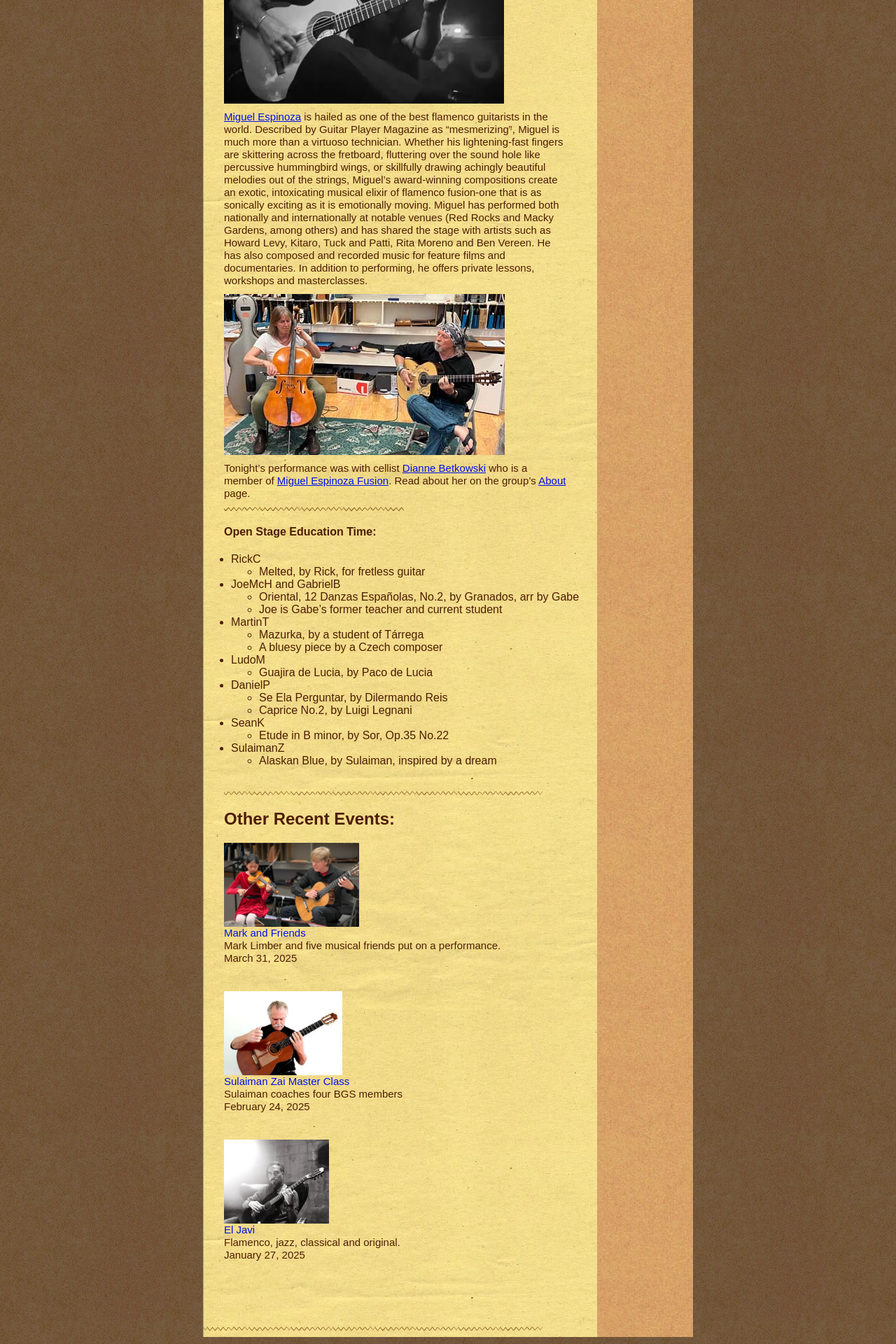
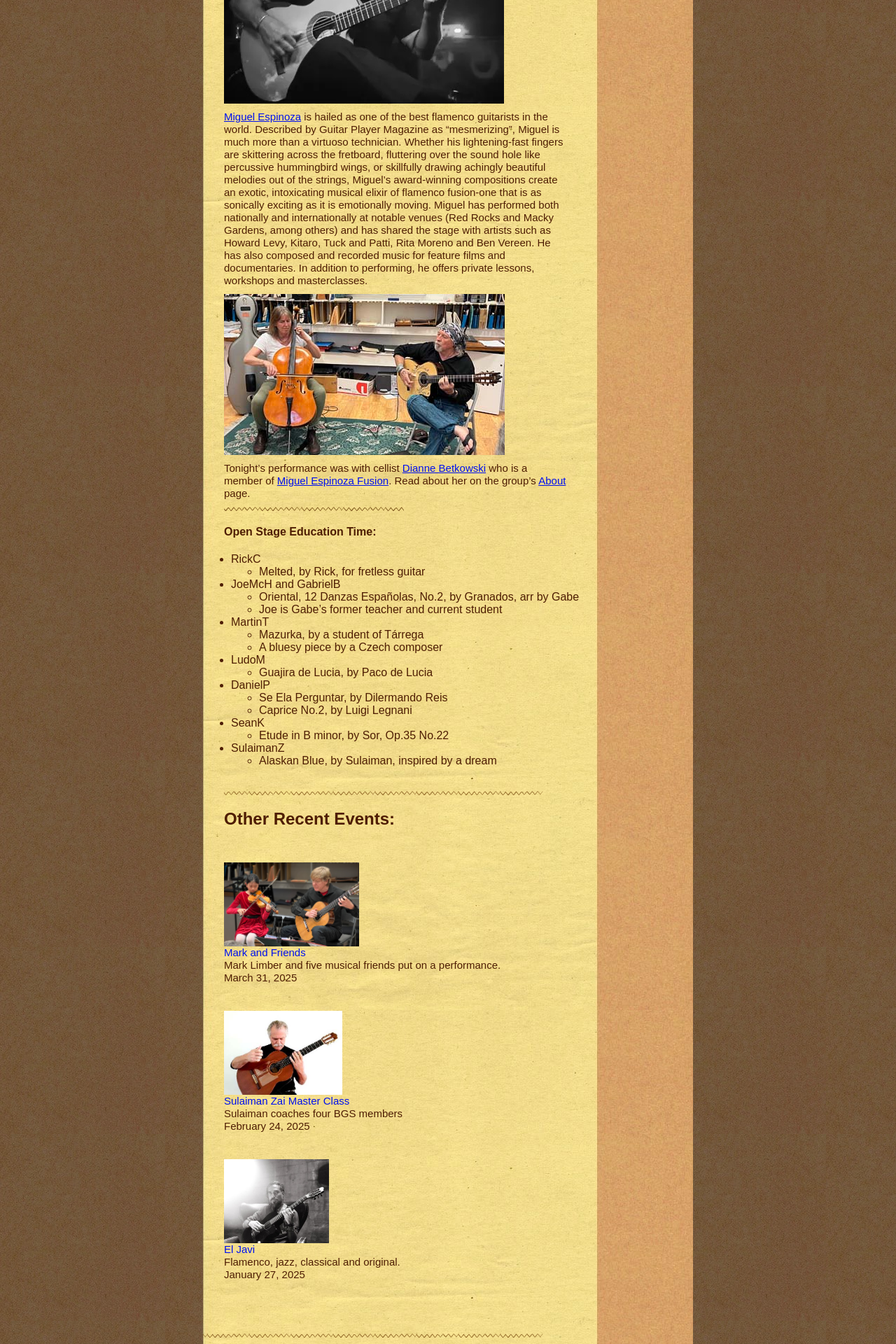
Before and after one commit to boulderguitarsociety/boulderguitarsociety.github.io, a Jekyll site: the page built from Events.md, in a window 1280 px wide. Shown: the part 783-2703 px from the top of the page at 70% size. Built offline with Jekyll 4.4.1, drawn with Linux system fonts in a browser that asks for light colours.

Commit message:
br before recent event vs after

```diff
--- a/_layouts/events-main.html
+++ b/_layouts/events-main.html
@@ -45,7 +45,7 @@ layout: base
    <h2>Other Recent Events:</h2>
    {% for post in site.posts limit:4 %}
       {% unless post == latest %}
-         <p>
+         <br><p>
          {% assign frags = post.content | split: '<img ' %}
          {% if frags.size > 1 %}
             {% assign imgattrs = frags[1] | split: '/>' | first %}
@@ -53,7 +53,7 @@ layout: base
          {% endif %}
          <a href="{{ post.url }}">{{ post.title }}</a><br>
          {{ post.brief }}<br>
-         {{ post.date | date: "%B %e, %Y" }}</p><br>
+         {{ post.date | date: "%B %e, %Y" }}</p>
       {% endunless %}
    {% endfor %}
 
```
